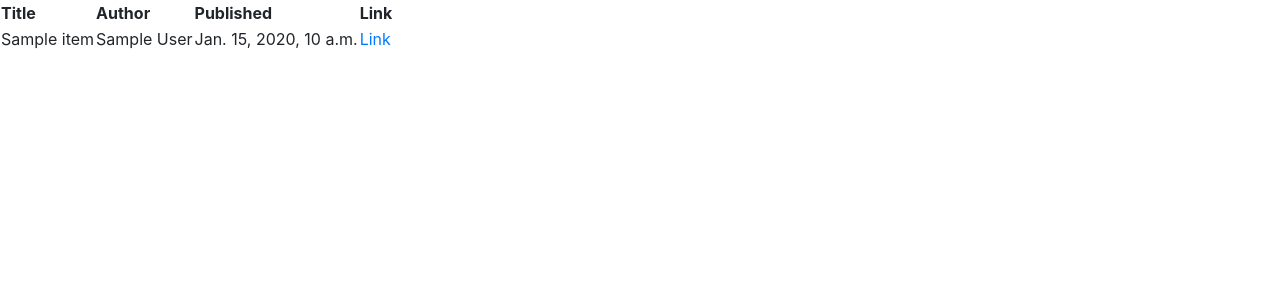
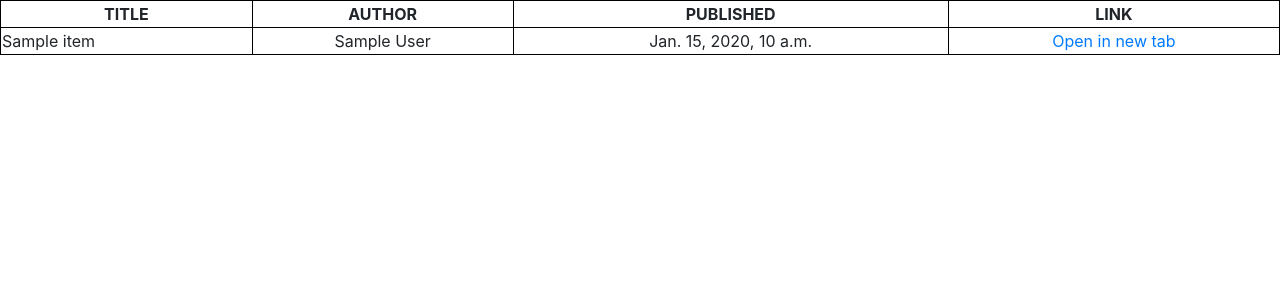
Before and after one commit to libensvivit/nadirkitap-web-crawler, a Django app: template jsonresponse/templates/page.html in a window 1280 px wide. Shown: the top 300 px of the page. Run offline with Django 3.2, Linux system fonts and the light colour scheme; the template is opened without the code that fills it: most values are stand-ins (such as "Sample title", 1, 10 or a date in 2020); some libraries are stand-ins or nearby versions.

Commit message:
table adjustments

```diff
--- a/jsonresponse/templates/page.html
+++ b/jsonresponse/templates/page.html
@@ -2,34 +2,44 @@
 <html lang="en">
     <head>
         <meta charset="utf-8">
-        <meta http-equiv="X-UA-Compatible" content="IE=edge">
         <meta http-equiv="refresh" content="10">
         <meta name="viewport" content="width=device-width, initial-scale=1, shrink-to-fit=no">
-        <title>{% block title %}{% endblock title %}</title>
+        <title>NadirKitap - Recent Books</title>
         <link rel="stylesheet" href="https://maxcdn.bootstrapcdn.com/bootstrap/4.0.0/css/bootstrap.min.css">
-        {% block style %}
-        {% endblock style %}
     </head>
+    <style>
+        table{
+            width: 100%;
+        }
+        table, th, td {
+            border: 1px solid black;
+        }
 
+        th, td{
+            text-align: center;
+        }
+
+        td#title{
+            text-align: left;
+        }
+    </style>
     <body>
-    {% if data %}
         <table>
             <tr>
-            <th>Title</th>
-            <th>Author</th>
-            <th>Published</th>
-            <th>Link</th>
+                <th>TITLE</th>
+                <th>AUTHOR</th>
+                <th>PUBLISHED</th>
+                <th>LINK</th>
             </tr>
             {% for item in data %}
             <tr>
-            <td>{{ item.title }}</td>
-            <td>{{ item.author }}</td>
-            <td>{{ item.published }}</td>
-            <td><a href="{{ item.href }}">Link</a></td>
+                <td id="title">{{ item.title }}</td>
+                <td id="author">{{ item.author }}</td>
+                <td id="published">{{ item.published }}</td>
+                <td id="href"><a href="{{ item.href }}" target="_blank">Open in new tab</a></td>
             </tr>
             {% endfor %}
         </table>
-    {% endif %}
     </body>
 
 </html>
```
Also changed, not shown: jsonresponse/nadir.py (+9 -5 lines). Lines whose indentation alone changed are shown as unchanged.
